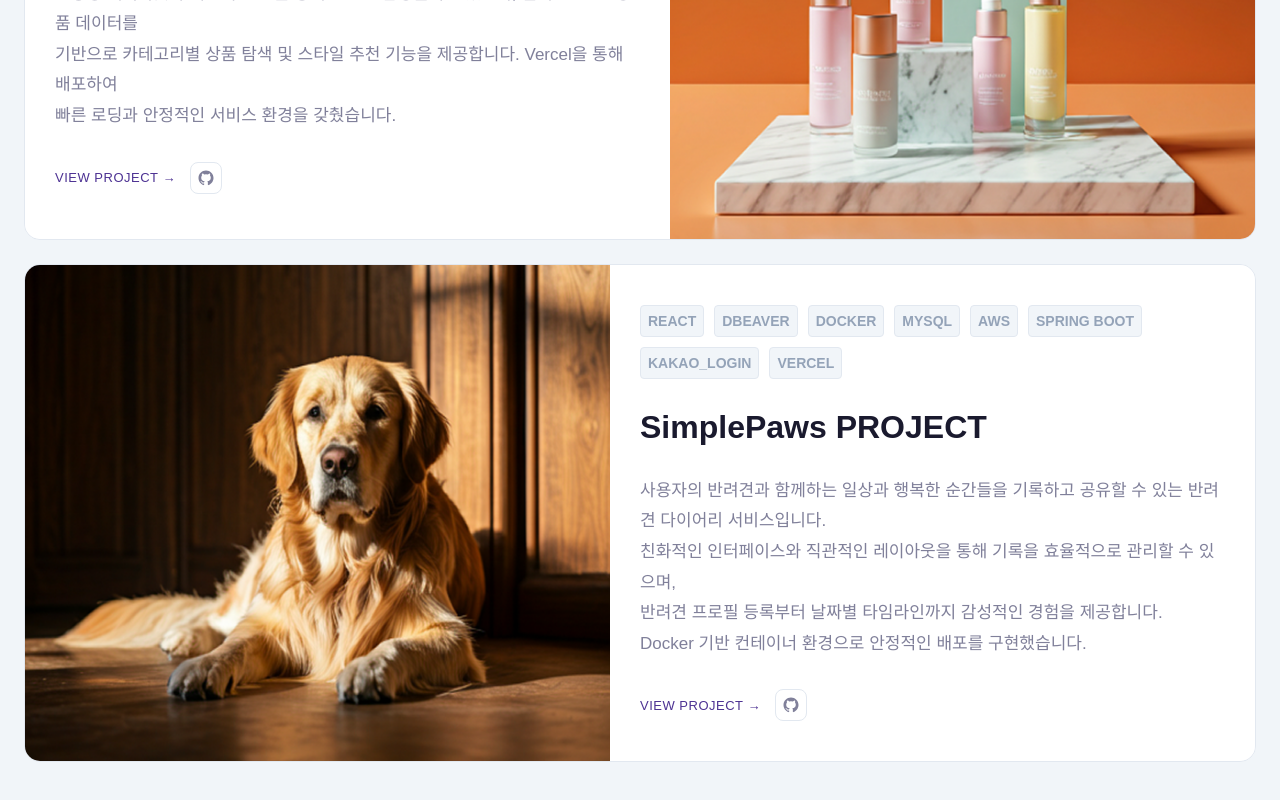
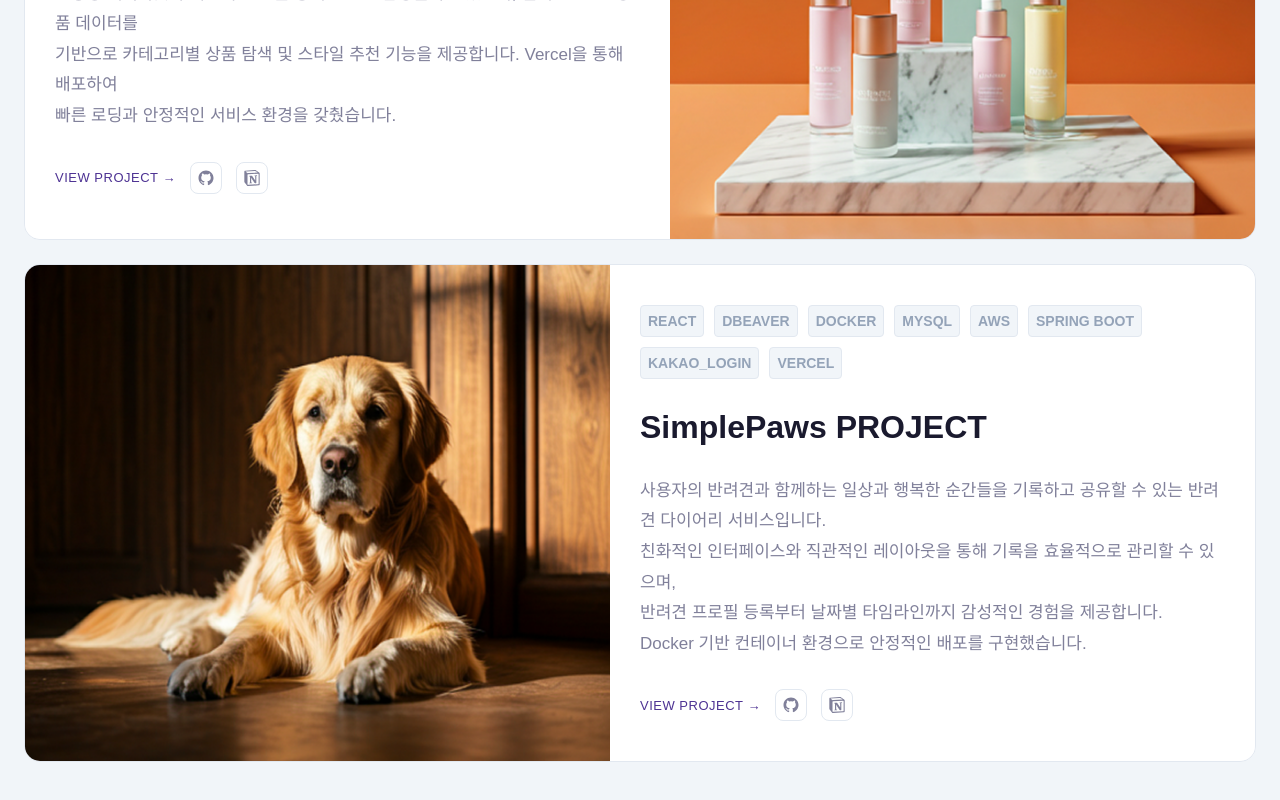
Before and after one commit to Yejun-Jung/JYJ-Portfolio, a React (Vite) app: page / in a window 1280 px wide. Shown: the part 2643-3443 px from the top of the page. Built offline with nearby package versions, Linux system fonts and the light colour scheme.

Commit message:
ProjectCard.jsx / projectData.js update

```diff
--- a/src/components/ui/ProjectCard.jsx
+++ b/src/components/ui/ProjectCard.jsx
@@ -39,6 +39,11 @@ const ProjectCard = ({ project }) => {
       <path d="M12 2C6.477 2 2 6.477 2 12c0 4.418 2.865 8.166 6.839 9.489.5.092.682-.217.682-.482 0-.237-.009-.868-.013-1.703-2.782.604-3.369-1.342-3.369-1.342-.454-1.154-1.11-1.462-1.11-1.462-.908-.62.069-.608.069-.608 1.003.07 1.531 1.03 1.531 1.03.892 1.529 2.341 1.087 2.91.832.092-.647.35-1.088.636-1.338-2.22-.253-4.555-1.11-4.555-4.943 0-1.091.39-1.984 1.029-2.683-.103-.253-.446-1.27.098-2.647 0 0 .84-.269 2.75 1.025A9.578 9.578 0 0 1 12 6.836a9.59 9.59 0 0 1 2.504.337c1.909-1.294 2.747-1.025 2.747-1.025.546 1.377.203 2.394.1 2.647.64.699 1.028 1.592 1.028 2.683 0 3.842-2.339 4.687-4.566 4.935.359.309.678.919.678 1.852 0 1.336-.012 2.415-.012 2.743 0 .267.18.578.688.48C19.138 20.163 22 16.418 22 12c0-5.523-4.477-10-10-10z"/>
     </svg>
   </a>
+  <a href={notionUrl} className={styles.iconLink} title="Notion">
+    <svg width="16" height="16" viewBox="0 0 24 24" fill="currentColor">
+      <path d="M4.459 4.208c.746.606 1.026.56 2.428.466l13.215-.793c.28 0 .047-.28-.046-.326L17.86 1.968c-.42-.326-.981-.7-2.055-.607L3.01 2.295c-.466.046-.56.28-.374.466zm.793 3.08v13.904c0 .747.373 1.027 1.214.98l14.523-.84c.841-.046.935-.56.935-1.167V6.354c0-.606-.233-.933-.748-.887l-15.177.887c-.56.047-.747.327-.747.933zm14.337.745c.093.42 0 .84-.42.888l-.7.14v10.264c-.608.327-1.168.514-1.635.514-.748 0-.935-.234-1.495-.933l-4.577-7.186v6.952L12.21 19s0 .84-1.168.84l-3.222.186c-.093-.186 0-.653.327-.746l.84-.233V9.854L7.822 9.76c-.094-.42.14-1.026.793-1.073l3.456-.233 4.764 7.279v-6.44l-1.215-.139c-.093-.514.28-.887.747-.933zM1.936 1.035l13.31-.98c1.634-.14 2.055-.047 3.082.7l4.249 2.986c.7.513.934.653.934 1.213v16.378c0 1.026-.373 1.634-1.68 1.726l-15.458.934c-.98.047-1.448-.093-1.962-.747l-3.129-4.06c-.56-.747-.793-1.306-.793-1.96V2.667c0-.839.374-1.54 1.447-1.632z"/>
+    </svg>
+  </a>
 </div>
     </div>
   );
--- a/src/data/projectsData.js
+++ b/src/data/projectsData.js
@@ -11,6 +11,7 @@ const projectsData = [
     ],
     tags: ["REACT", "AOS", "VERCEL"],
     githubUrl: "https://github.com/Yejun-Jung/H-M-tocobo",
+    notionUrl: "https://www.notion.so/TOCOBO-31029815907780ccb2cfe60632e48dce?source=copy_link",
     liveUrl: "https://h-m-tocobo.vercel.app/",
     thumbType: "hm",
     direction: "left",
@@ -27,6 +28,7 @@ const projectsData = [
     ],
     tags: ["REACT", "DBEAVER", "DOCKER", "MYSQL", "AWS", "SPRING BOOT","KAKAO_LOGIN", "VERCEL"],
     githubUrl: "https://github.com/Yejun-Jung/SimplePaws",
+    notionUrl: "https://www.notion.so/Simple-Paws-32f298159077804b8e29e05045aa215c?source=copy_link",
     liveUrl: "http://simplepaws.kro.kr/",
     thumbType: "sp",
     direction: "right",
```
Lines whose indentation alone changed are shown as unchanged.
